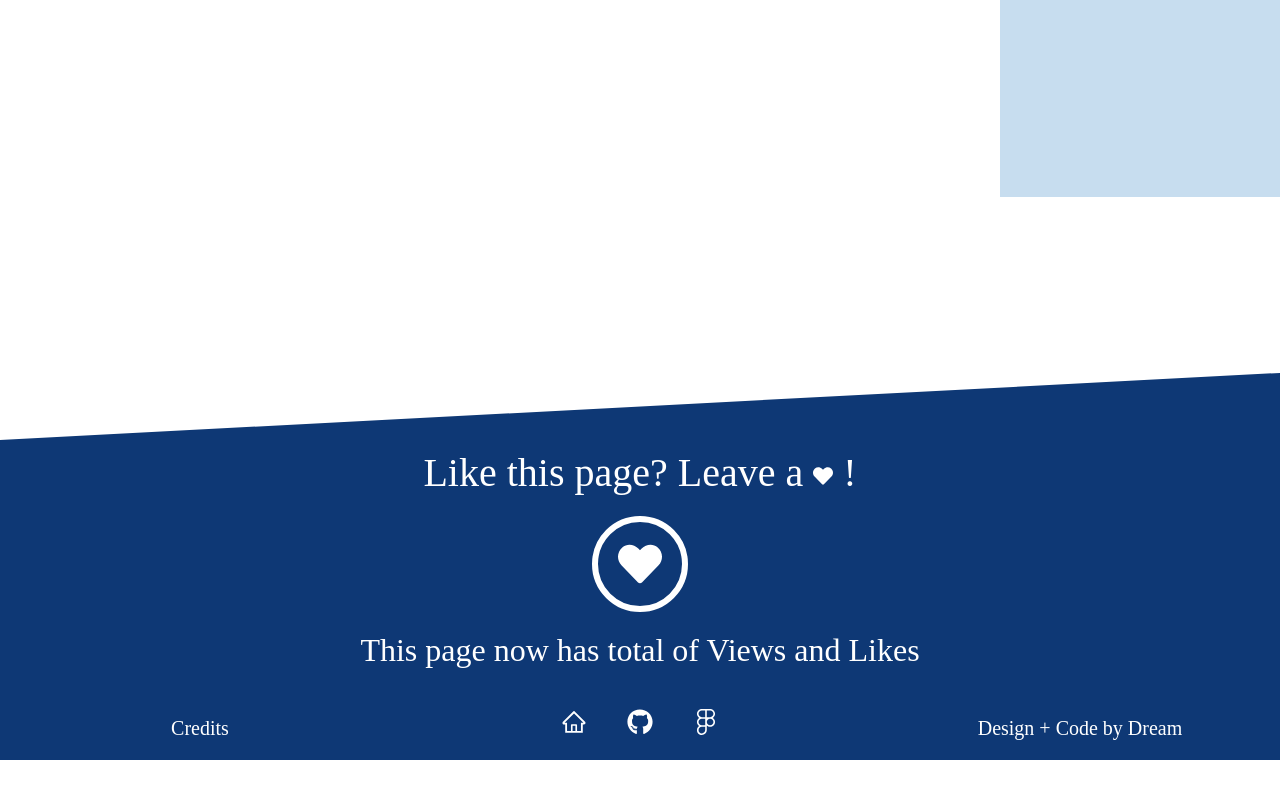
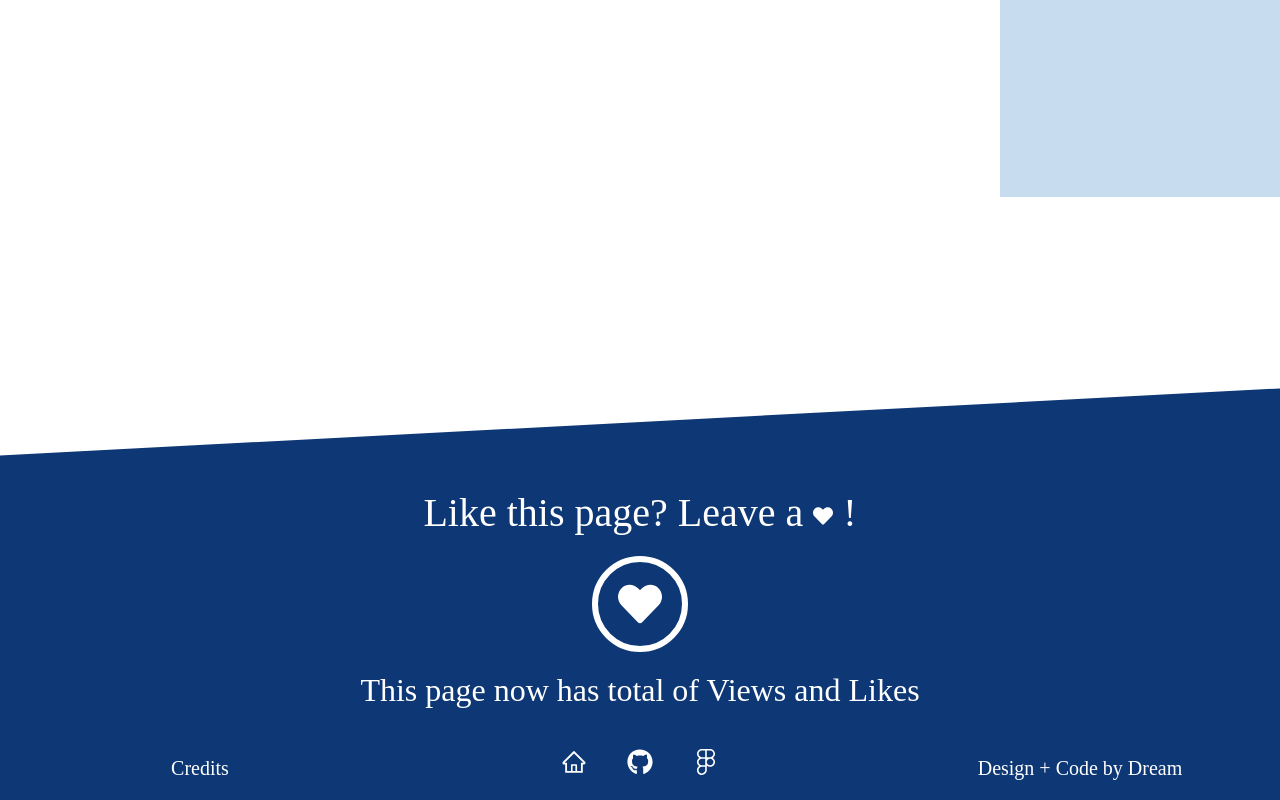
Before and after one commit to ldreaaml/anime-blue-period, a React (Create React App) app: page / in a window 1280 px wide. Shown: the part 3763-4563 px from the top of the page. Before the commit the page ends 4523 px from the top, so only its background shows below. Built offline with nearby package versions, Linux system fonts and the light colour scheme; no server answers; the database is empty; a web font is replaced by a local one.

Commit message:
minor fix on layout

```diff
--- a/src/components/Characters/Characters.css
+++ b/src/components/Characters/Characters.css
@@ -24,6 +24,7 @@
   flex-direction: column;
   gap: 3rem;
   justify-content: center;
+  min-width: 80rem;
 }
 
 /* cards */
@@ -31,8 +32,9 @@
 .card-container {
   height: 35rem;
   min-height: 30vw;
-  min-width: 95rem;
+  min-width: 80rem;
   overflow: hidden;
   display: flex;
   justify-content: center;
+  padding: 0;
 }
--- a/src/components/Footer/Footer.css
+++ b/src/components/Footer/Footer.css
@@ -2,13 +2,13 @@
   min-height: 15rem;
   position: relative;
   display: flex;
-  padding-top: 5rem;
+  padding-top: 7rem;
 }
 .f-background {
   top: 5vh;
   position: absolute;
-  height: 100rem;
-  width: 100rem;
+  height: 100vh;
+  width: 200vw;
   background: var(--darkBlue);
   z-index: -1;
   transform: rotate(-3deg);
```
